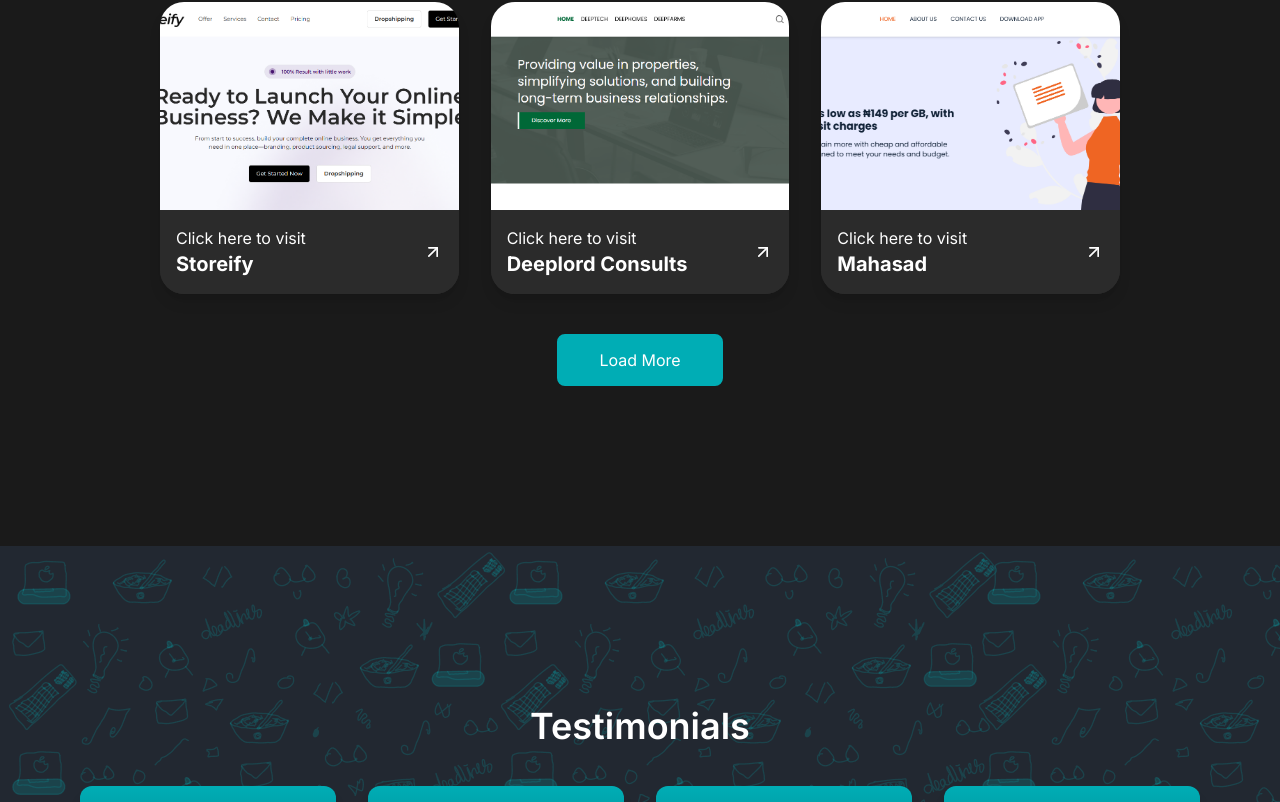
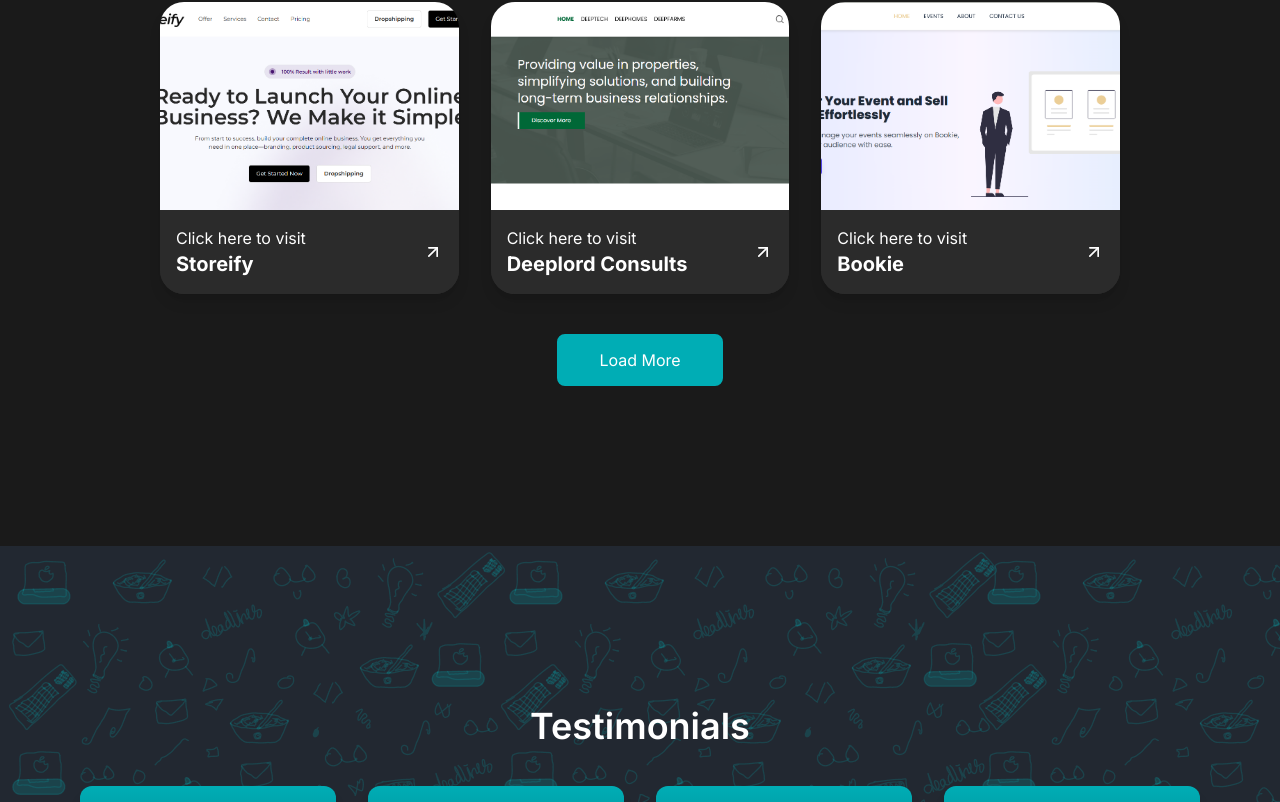
Before and after one commit to Haryomidey/portfolio, a React (Vite) app: page / in a window 1280 px wide. Shown: the part 2411-3213 px from the top of the page. Built offline with nearby package versions, Linux system fonts and the light colour scheme.

Commit message:
update: integrated backend API

```diff
--- a/src/components/Projects.jsx
+++ b/src/components/Projects.jsx
@@ -2,7 +2,7 @@
 import { FiArrowUpRight } from 'react-icons/fi';
 import Storeify from '../assets/images/project-1.png';
 import DeeplordConsults from '../assets/images/project-2.png';
-import Mahasad from '../assets/images/project-3.png';
+import Bookie from '../assets/images/bookie.png';
 import Newkindred from '../assets/images/project-4.png';
 import PonkeGold from '../assets/images/project-5.png';
 import ViddaCollection from '../assets/images/project-6.png';
@@ -25,10 +25,10 @@
     },
     {
         id: 3,
-        name: "Mahasad",
-        desc: "Mahasad is a VTU website that helps users find and purchase data, airtimes etc.",
-        image: Mahasad,
-        link: "http://mahasad.com/"
+        name: "Bookie",
+        desc: "Bookie is an event management and ticket booking website, that allows users to create an event and share it with others.",
+        image: Bookie,
+        link: "http://bookie-six.vercel.app/"
     },
     {
         id: 4,
```
Also changed, not shown: src/assets/images/bookie.png (added).
